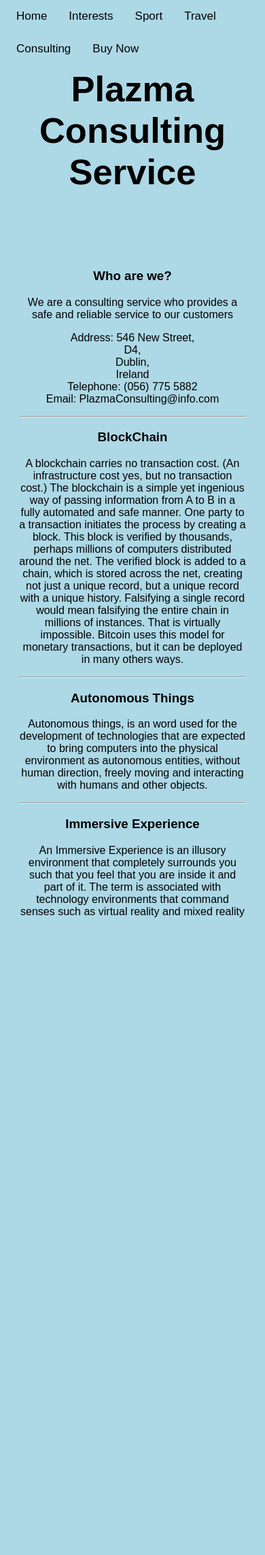
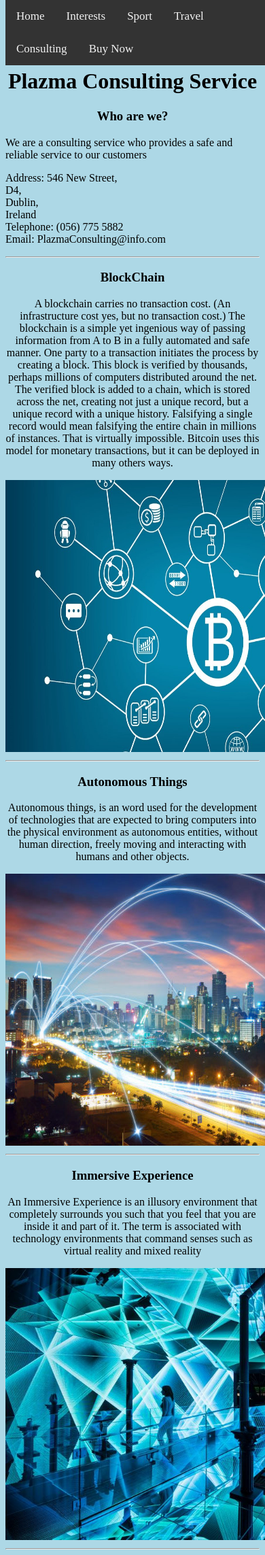
Before and after one commit to tm-118365573/PHP2019, a PHP site: page /ConsultingService.html in a window 390 px wide; the page is wider, and only the part inside the window is pictured. Shown: that part at 68% size. Before the commit the page ends 1349 px from the top of that part, so only its background shows below. Run offline with PHP 8.4, Linux system fonts and the light colour scheme.

Commit message:
Final Commit

```diff
--- a/ConsultingService.html
+++ b/ConsultingService.html
@@ -2,16 +2,13 @@
 <html lang="en">
 <head>
 
-     <meta name="viewport" content="width=device-width, initial-scale=1">
+
 <title>Consulting Page</title>
-<meta charset="utf-8">
-<meta name="viewport" content="width=device-width, initial-scale=1">
+
 <style>
-
-
             .navbar {
   overflow: hidden;
-  background-color: lightblue;
+  background-color: #333;
   position: fixed;
   top: 0;
   width: 100%;
@@ -20,7 +17,7 @@
 .navbar a {
   float: left;
   display: block;
-  color: black;
+  color: #f2f2f2;
   text-align: center;
   padding: 14px 16px;
   text-decoration: none;
@@ -38,126 +35,14 @@
   height: 1500px;
 }
 
-
-
-* {
-  box-sizing: border-box;
-  background-color: lightblue
+body {
+  background-color: lightblue;
 }
-
-body {
-  font-family: Arial, Helvetica, sans-serif;
-  background-color: lightblue
-}
-
-body {
-  color: black
-
-
-}
-
-body {
-    text-align: center;
-}
-
-h2 {
-    color: black;
-}
-
-
-header {
-  background-color: lightblue;
-  padding: 30px;
-  text-align: center;
-  font-size: 35px;
-  color: black;
-}
-
-
-
-
-
-nav ul {
-  list-style-type: none;
-  padding: 0;
-}
-
-article {
-  float: left;
-  padding: 20px;
-  width: 70%;
-  background-color: lightblue  ;
-  height: 400px;
-}
-
-
-section:after {
-  content: "";
-  display: table;
-  clear: both;
-}
-
-
-footer {
-  background-color: lightblue;
-  padding: 10px;
-  text-align: center;
-  color: white;
-}
-
-
-@media (max-width: 600px) {
-  nav, article {
-    width: 100%;
-    height: auto;
-  }
-
- .button {
-  display: inline-block;
-  border-radius: 4px;
-  background-color: #f4511e;
-  border: none;
-  color: #FFFFFF;
-  text-align: center;
-  font-size: 28px;
-  padding: 20px;
-  width: 200px;
-  transition: all 0.5s;
-  cursor: pointer;
-  margin: 5px;
-}
-
-.button span {
-  cursor: pointer;
-  display: inline-block;
-  position: relative;
-  transition: 0.5s;
-}
-
-.button span:after {
-  content: '\00bb';
-  position: absolute;
-  opacity: 0;
-  top: 0;
-  right: -20px;
-  transition: 0.5s;
-}
-
-.button:hover span {
-  padding-right: 25px;
-}
-
-.button:hover span:after {
-  opacity: 1;
-  right: 0;
-}
-
-
 </style>
 </head>
 
     <body>
-    <center>
+
  <div class="navbar">
   <a href="index.php">Home</a>
   <a href="Interest.html">Interests</a>
@@ -166,24 +51,30 @@ footer {
   <a href="ConsultingService.html">Consulting</a>
   <a href="Ebus1.php">Buy Now</a>
 </div>
+        <br>
+        <br>
+        <br>
+        <br>
 
 
-        <
 
         <header>
-  <h2>
+            <center>
+  <h1>
       Plazma Consulting Service
-  </h2>
+  </h1>
+            </center>
         </header>
 
 <section>
 
 
   <article>
-
+      <center>
     <h1>
         Who are we?
     </h1>
+      </center>
 
     <p>We are a consulting service who provides a safe and reliable service to our customers</p>
 
@@ -198,7 +89,7 @@ footer {
 
 
     <hr>
-
+    <center>
     <h1>
         BlockChain
     </h1>
@@ -209,8 +100,9 @@ footer {
         The verified block is added to a chain, which is stored across the net, creating not just a unique record, but a unique record with a unique history.
         Falsifying a single record would mean falsifying the entire chain in millions of instances. That is virtually impossible. Bitcoin uses this model for monetary transactions, but it can be deployed in many others ways.</p>
 
+
+    <img src="blockchain1.jpeg" width="600" height="400">
     <hr>
-
     <h1>Autonomous Things</h1>
 
     <p>
@@ -219,8 +111,9 @@ footer {
          without human direction,
          freely moving and interacting with humans and other objects.
     </p>
+
+    <img src="Autonomous.jpg" width="600" height="400">
     <hr>
-
     <h1>Immersive Experience</h1>
 
     <p>
@@ -228,8 +121,8 @@ footer {
         The term is associated with technology environments that command senses such as virtual reality and mixed reality
     </p>
 
-
-
+        <img src="Immersive1.jpg" width="600" height="400">
+       <hr>
   </article>
 </section>
 
```
Also changed, not shown: eBus1.php (+19 -5 lines), eBus2.php (+13 -3 lines), eBus3.php (+14 -1 lines), Autonomous.jpg (added), AutonomousThings.jpeg (added), Blockchain.jpeg (added), Blockchain1.jpeg (added), Immersive.jpeg (added), immersive1.jpg (added).
